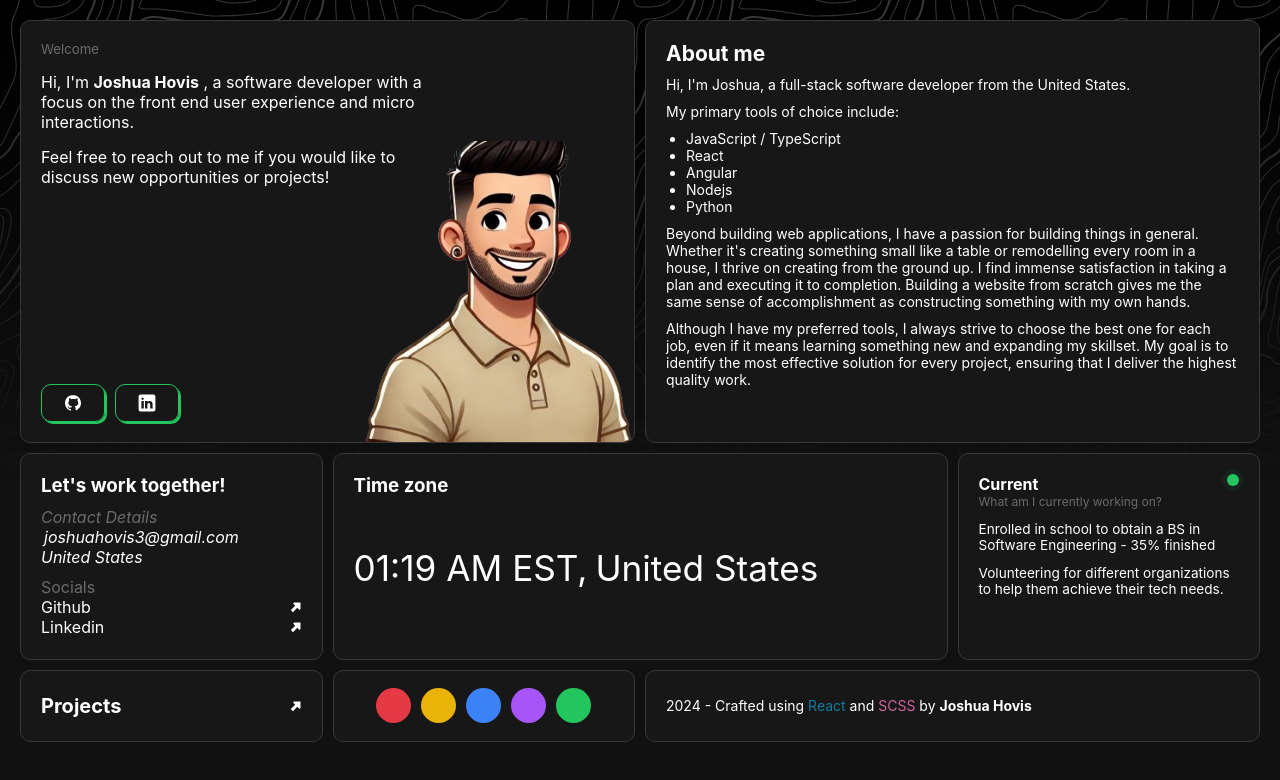
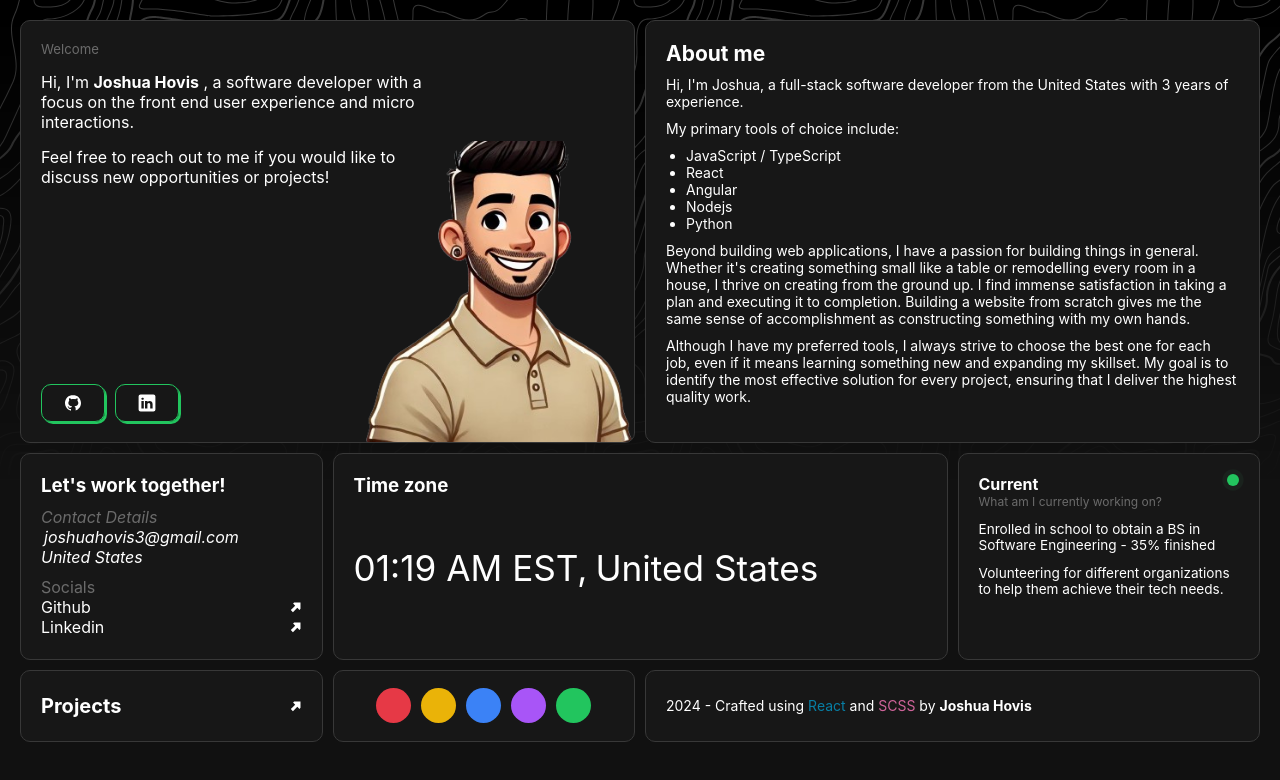
Before and after one commit to joshhovis/Portfolio, a React (Create React App) app: page /#/ in a window 1280 px wide. Shown: the top 780 px of the page. Built offline with nearby package versions, Linux system fonts and the light colour scheme.

Commit message:
Update bio in about section

```diff
--- a/src/components/About.js
+++ b/src/components/About.js
@@ -7,7 +7,7 @@ const About = () => {
             <h1 className="about__title">About me</h1>
             <p className="about__description">
                 Hi, I'm Joshua, a full-stack software developer from the United
-                States.
+                States with 3 years of experience.
             </p>
             <p className="about__tools-title">
                 My primary tools of choice include:
```
